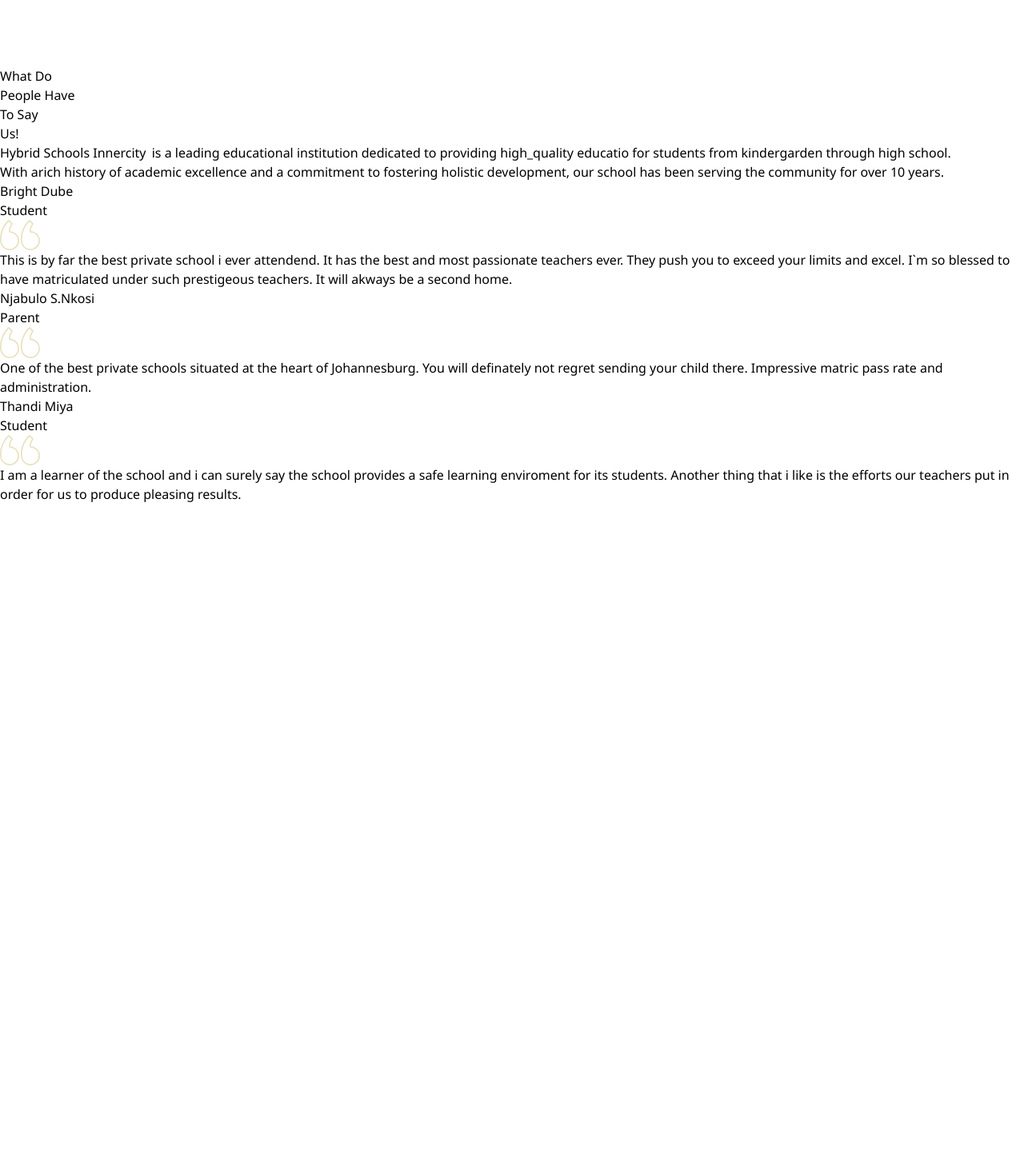
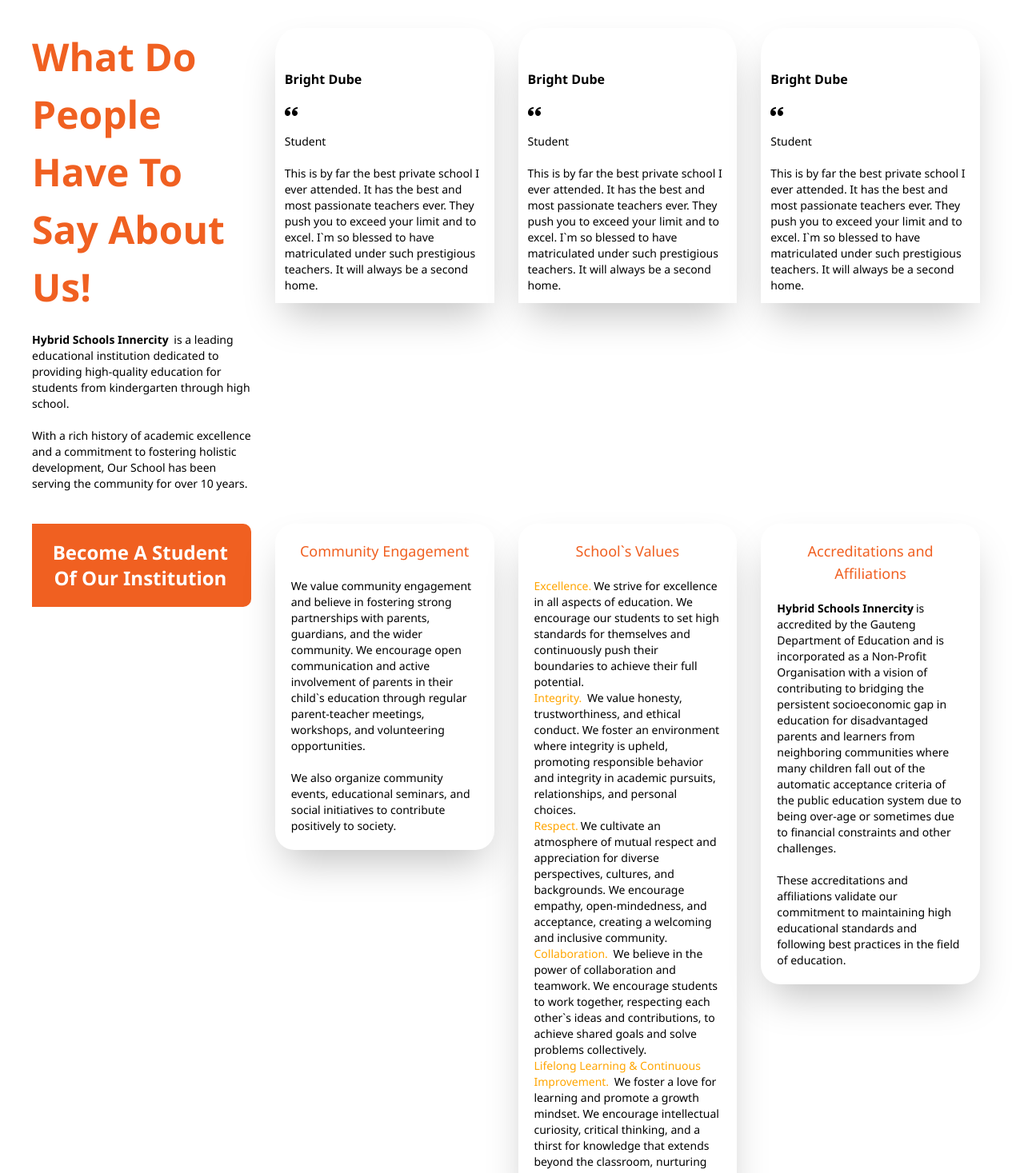
Before and after one commit to Techtechn/hybrid-schools, a Next.js app: page / in a window 1280 px wide. Shown: the part 3763-5230 px from the top of the page at 80% size. Before the commit the page ends 4393 px from the top, so only its background shows below. Built offline with nearby package versions, Linux system fonts and the light colour scheme.

Commit message:
Repair Testimonial

```diff
--- a/app/Home/page.jsx
+++ b/app/Home/page.jsx
@@ -3,6 +3,7 @@ import Nav from "../Components/Nav/Nav";
 import Header from "../Sections/Header/Header";
 import AboutSection from "../Sections/AboutSection/AboutSection";
 import Testimonial from "../Sections/Testimonial/Testimonial";
+import Administration from "../Sections/Administration/Administration";
 
 const Home = () => {
   return (
@@ -11,6 +12,7 @@ const Home = () => {
       <Header />
       <AboutSection />
       <Testimonial />
+      <Administration />
     </div>
   );
 };
--- a/app/Sections/Testimonial/Testimonial.jsx
+++ b/app/Sections/Testimonial/Testimonial.jsx
@@ -2,59 +2,188 @@ import React from "react";
 import "./Testimonial.scss";
 import Image from "next/image";
 import quote from "../../assets/quote.svg";
+import { ImQuotesLeft } from "react-icons/im";
 
 const Testimonial = () => {
   return (
     <>
-      <h1 className="test">Testimonials</h1>
-      <div className="boxt">
-        <h2 className="people">
-          What Do <br /> People Have <br /> To Say <br /> Us!
-        </h2>
-        <p>
-          <bold>Hybrid Schools Innercity</bold> is a leading educational
-          institution dedicated to providing high_quality educatio for students
-          from kindergarden through high school.
-        </p>
-        <p>
-          With arich history of academic excellence and a commitment to
-          fostering holistic development, our school has been serving the
-          community for over 10 years.
+      <div className="Testimonial" id="Testimonial">
+        <div className="p-10 bg-white text-black">
+          <div className="mt-5 text-center">
+            <h1 className="text-3xl font-semibold text-black">Testimonials</h1>
+          </div>
+          <div className="mt-10">
+            <div className="space-y-2 lg:grid lg:grid-cols-4 lg:gap-x-6 lg:space-y-0">
+              {/* text */}
+              <div className="">
+                <h1
+                  className="text-[#F06021] font-extrabold"
+                  style={{ fontSize: "3em" }}
+                >
+                  What Do People Have To Say About Us!
+                </h1>
+                <p className="mt-5 text-sm">
+                  <span className="font-semibold">
+                    {" "}
+                    Hybrid Schools Innercity{" "}
+                  </span>
+                  is a leading educational institution dedicated to providing
+                  high-quality education for students from kindergarten through
+                  high school. <br />
+                  <br />
+                  With a rich history of academic excellence and a commitment to
+                  fostering holistic development, Our School has been serving
+                  the community for over 10 years.
                 </p>
               </div>
-      <div className="boxtt">
-        <h2>
-          Bright Dube <div className="student">Student</div>
-        </h2>
-        <p>
-          <Image src={quote} alt="quotation mark" width={50} />
-          This is by far the best private school i ever attendend. It has the
-          best and most passionate teachers ever. They push you to exceed your
-          limits and excel. I`m so blessed to have matriculated under such
-          prestigeous teachers. It will akways be a second home.
+              {/* card 1 */}
+              <div className="">
+                <div className="bg-white card text-black p-3 shadow-2xl">
+                  <h2 className="mt-10 text-md font-semibold">Bright Dube</h2>
+                  <div className="mt-5 text-right">
+                    <ImQuotesLeft />
+                  </div>
+                  <p className="mt-5 text-sm">Student</p>
+                  <p className="mt-5 text-sm">
+                    This is by far the best private school I ever attended. It
+                    has the best and most passionate teachers ever. They push
+                    you to exceed your limit and to excel. I`m so blessed to
+                    have matriculated under such prestigious teachers. It will
+                    always be a second home.
                   </p>
                 </div>
-      <div className="boxtt">
-        <h2>
-          Njabulo S.Nkosi <div ckassName="student">Parent</div>
-        </h2>
-        <p>
-          <Image src={quote} alt="quotation mark" width={50} />
-          One of the best private schools situated at the heart of Johannesburg.
-          You will definately not regret sending your child there. Impressive
-          matric pass rate and administration.
+              </div>
+              {/* card 2 */}
+              <div className="">
+                <div className="bg-white card text-black p-3 shadow-2xl">
+                  <h2 className="mt-10 text-md font-semibold">Bright Dube</h2>
+                  <div className="mt-5 text-right">
+                    <ImQuotesLeft />
+                  </div>
+                  <p className="mt-5 text-sm">Student</p>
+                  <p className="mt-5 text-sm">
+                    This is by far the best private school I ever attended. It
+                    has the best and most passionate teachers ever. They push
+                    you to exceed your limit and to excel. I`m so blessed to
+                    have matriculated under such prestigious teachers. It will
+                    always be a second home.
                   </p>
                 </div>
-      <div className="boxtt">
-        <h2>
-          Thandi Miya <div className="student">Student</div>
+              </div>
+              {/* card 3 */}
+              <div className="">
+                <div className="bg-white card text-black p-3 shadow-2xl">
+                  <h2 className="mt-10 text-md font-semibold">Bright Dube</h2>
+                  <div className="mt-5 text-right">
+                    <ImQuotesLeft />
+                  </div>
+                  <p className="mt-5 text-sm">Student</p>
+                  <p className="mt-5 text-sm">
+                    This is by far the best private school I ever attended. It
+                    has the best and most passionate teachers ever. They push
+                    you to exceed your limit and to excel. I`m so blessed to
+                    have matriculated under such prestigious teachers. It will
+                    always be a second home.
+                  </p>
+                </div>
+              </div>
+            </div>
+          </div>
+          {/* Apply Section */}
+          <div className="mt-10">
+            <div className="space-y-2 lg:grid lg:grid-cols-4 lg:gap-x-6 lg:space-y-0">
+              {/* card one */}
+              <div className="">
+                <div className="p-5 bg-[#F06021] border-r-c text-white  text-center">
+                  <div className="">
+                    <h2 className="text-2xl font-semibold">
+                      Become A Student Of Our Institution
                     </h2>
-        <p>
-          <Image src={quote} alt="quotation mark" width={50} />I am a learner of
-          the school and i can surely say the school provides a safe learning
-          enviroment for its students. Another thing that i like is the efforts
-          our teachers put in order for us to produce pleasing results.
+                  </div>
+                </div>
+              </div>
+              {/* card two */}
+              <div className="">
+                <div className="bg-white text-black shadow-2xl p-5 rounded-3xl">
+                  <h4 className="text-lg text-[#F06021] text-center">
+                    Community Engagement
+                  </h4>
+                  <p className="mt-5 text-sm">
+                    We value community engagement and believe in fostering
+                    strong partnerships with parents, guardians, and the wider
+                    community. We encourage open communication and active
+                    involvement of parents in their child`s education through
+                    regular parent-teacher meetings, workshops, and volunteering
+                    opportunities. <br /> <br />
+                    We also organize community events, educational seminars, and
+                    social initiatives to contribute positively to society.
                   </p>
+                </div>
+              </div>
+              {/* card three */}
+              <div className="">
+                <div className="bg-white text-black shadow-2xl p-5 rounded-3xl">
+                  <h4 className="text-lg text-[#F06021] text-center">
+                    School`s Values
+                  </h4>
+                  <p className="mt-5 text-sm">
+                    <span className="text-[#FFA500]">Excellence.</span>
+                    We strive for excellence in all aspects of education. We
+                    encourage our students to set high standards for themselves
+                    and continuously push their boundaries to achieve their full
+                    potential. <br />
+                    <span className="text-[#FFA500]">Integrity. </span>
+                    We value honesty, trustworthiness, and ethical conduct. We
+                    foster an environment where integrity is upheld, promoting
+                    responsible behavior and integrity in academic pursuits,
+                    relationships, and personal choices.
+                    <br />
+                    <span className="text-[#FFA500]">Respect.</span>
+                    We cultivate an atmosphere of mutual respect and
+                    appreciation for diverse perspectives, cultures, and
+                    backgrounds. We encourage empathy, open-mindedness, and
+                    acceptance, creating a welcoming and inclusive community.{" "}
+                    <br />
+                    <span className="text-[#FFA500]">Collaboration. </span>
+                    We believe in the power of collaboration and teamwork. We
+                    encourage students to work together, respecting each other`s
+                    ideas and contributions, to achieve shared goals and solve
+                    problems collectively. <br />
+                    <span className="text-[#FFA500]">
+                      Lifelong Learning & Continuous Improvement.{" "}
+                    </span>
+                    We foster a love for learning and promote a growth mindset.
+                    We encourage intellectual curiosity, critical thinking, and
+                    a thirst for knowledge that extends beyond the classroom,
+                    nurturing lifelong learners.
+                  </p>
+                </div>
+              </div>
+              {/* card four */}
+              <div className="">
+                <div className="bg-white text-black shadow-2xl p-5 rounded-3xl">
+                  <h4 className="text-lg text-[#F06021] text-center">
+                    Accreditations and Affiliations
+                  </h4>
+                  <p className="mt-5 text-sm">
+                    <span className="font-bold">Hybrid Schools Innercity</span>
+                    is accredited by the Gauteng Department of Education and is
+                    incorporated as a Non-Profit Organisation with a vision of
+                    contributing to bridging the persistent socioeconomic gap in
+                    education for disadvantaged parents and learners from
+                    neighboring communities where many children fall out of the
+                    automatic acceptance criteria of the public education system
+                    due to being over-age or sometimes due to financial
+                    constraints and other challenges. <br /> <br />
+                    These accreditations and affiliations validate our
+                    commitment to maintaining high educational standards and
+                    following best practices in the field of education.
+                  </p>
+                </div>
+              </div>
+            </div>
+          </div>
+        </div>
       </div>
     </>
   );
--- a/app/Sections/Testimonial/Testimonial.scss
+++ b/app/Sections/Testimonial/Testimonial.scss
@@ -1,5 +1,12 @@
-.test{
- text-align: center;
- margin: 5rem;
- font-weight: 500;
+.Testimonial {
+  .card {
+    border-radius: 10% 10% 0 0;
+    // border-top-left-radius: 15%;
+    // border-top-right-radius: 15%;
+  }
+
+  .border-r-c {
+    border-radius: 0 10px 10px 0;
+    // padding: 0.5rem 1rem;
+  }
 }
--- a/package.json
+++ b/package.json
@@ -17,6 +17,7 @@
     "next": "14.1.4",
     "react": "^18",
     "react-dom": "^18",
+    "react-icons": "^5.0.1",
     "sass": "^1.72.0"
   },
   "devDependencies": {
```
Also changed, not shown: app/Sections/AboutSection/AboutSection.jsx (+8 -5 lines), app/Sections/Administration/Administration.jsx (added, +24 -0 lines), 1 other file (tests, documents, lock files or other folders). Lines whose indentation alone changed are shown as unchanged.
